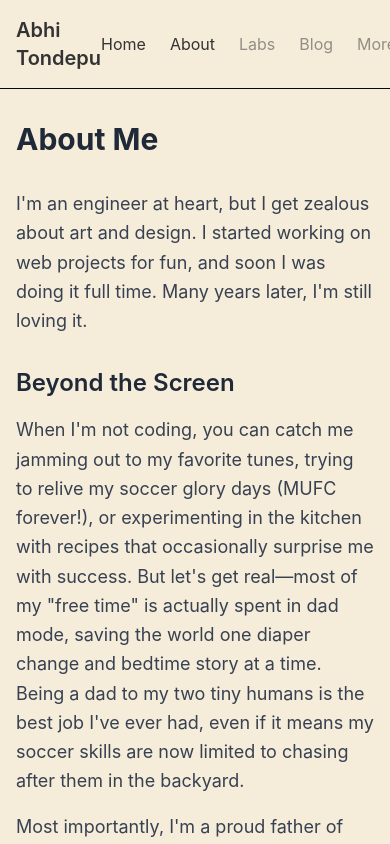
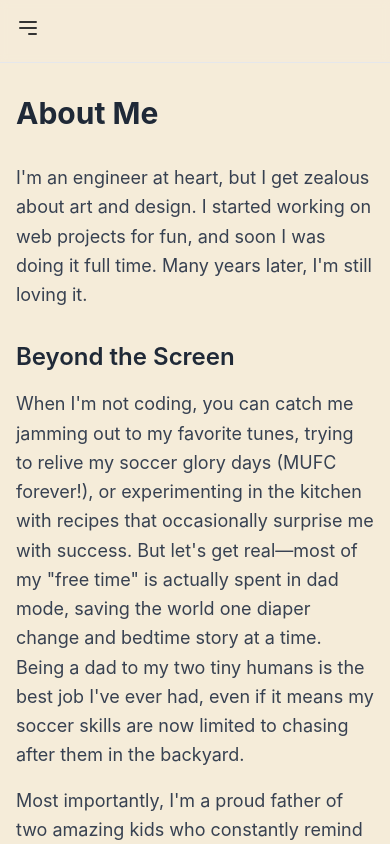
Before and after one commit to abiclub23/folio, a Next.js app: page /about in a window 390 px wide. Shown: the top 844 px of the page. Built offline with nearby package versions, Linux system fonts and the light colour scheme.

Commit message:
mweb menu

```diff
--- a/components/Layout.js
+++ b/components/Layout.js
@@ -1,18 +1,32 @@
 // Layout component for the website
 import Link from 'next/link'
+import { useState, useEffect } from 'react'
 
 export default function Layout({ children }) {
+  const [isMenuOpen, setIsMenuOpen] = useState(false)
+  const [scrolled, setScrolled] = useState(false)
+
+  // Handle scroll effect for header
+  useEffect(() => {
+    const handleScroll = () => {
+      if (window.scrollY > 10) {
+        setScrolled(true)
+      } else {
+        setScrolled(false)
+      }
+    }
+
+    window.addEventListener('scroll', handleScroll)
+    return () => window.removeEventListener('scroll', handleScroll)
+  }, [])
+
   return (
     <div className="min-h-screen flex flex-col">
-      <header className="border-b border-gray-950">
+      <header className={`sticky top-0 z-50 transition-all duration-200 border-b border-gray-200 ${scrolled ? 'bg-[#f5ecd9] shadow-sm' : 'bg-[#f5ecd9]/90 backdrop-blur-sm'}`}>
         <nav className="max-w-5xl mx-auto px-4 sm:px-6 lg:px-8 py-4">
-          <div className="flex justify-between items-center">
-            <div>
-              <Link href="/" className="text-xl font-semibold">
-                Abhi Tondepu
-              </Link>
-            </div>
-            <div className="flex space-x-6">
+          <div className="flex justify-start items-center">
+            {/* Desktop Navigation */}
+            <div className="hidden md:flex space-x-8">
               <Link href="/" className="hover:text-gray-600 transition-colors">
                 Home
               </Link>
@@ -29,7 +43,69 @@ export default function Layout({ children }) {
                 More
               </Link>
             </div>
+
+            {/* Mobile menu button */}
+            <div className="md:hidden">
+              <button
+                onClick={() => setIsMenuOpen(!isMenuOpen)}
+                className="hover:text-gray-600 focus:outline-none"
+                aria-label="Toggle menu"
+              >
+                {!isMenuOpen ? (
+                  <svg className="w-6 h-6" fill="none" stroke="currentColor" viewBox="0 0 24 24" xmlns="http://www.w3.org/2000/svg">
+                    <path strokeLinecap="round" strokeLinejoin="round" strokeWidth={2} d="M4 6h16M4 12h16m-7 6h7" />
+                  </svg>
+                ) : (
+                  <svg className="w-6 h-6" fill="none" stroke="currentColor" viewBox="0 0 24 24" xmlns="http://www.w3.org/2000/svg">
+                    <path strokeLinecap="round" strokeLinejoin="round" strokeWidth={2} d="M6 18L18 6M6 6l12 12" />
+                  </svg>
+                )}
+              </button>
+            </div>
           </div>
+
+          {/* Mobile Navigation */}
+          {isMenuOpen && (
+            <div className="md:hidden mt-4 py-2 border-t border-gray-200 animate-fadeIn">
+              <div className="flex flex-col space-y-4">
+                <Link
+                  href="/"
+                  className="hover:text-gray-600 transition-colors px-2 py-1"
+                  onClick={() => setIsMenuOpen(false)}
+                >
+                  Home
+                </Link>
+                <Link
+                  href="/about"
+                  className="hover:text-gray-600 transition-colors px-2 py-1"
+                  onClick={() => setIsMenuOpen(false)}
+                >
+                  About
+                </Link>
+                <Link
+                  href="#"
+                  className="hover:text-gray-600 transition-colors opacity-50 px-2 py-1"
+                  onClick={() => setIsMenuOpen(false)}
+                >
+                  Labs
+                </Link>
+                <Link
+                  href="#"
+                  className="hover:text-gray-600 transition-colors opacity-50 px-2 py-1"
+                  onClick={() => setIsMenuOpen(false)}
+                >
+                  Blog
+                </Link>
+                <Link
+                  href="#"
+                  className="hover:text-gray-600 transition-colors opacity-50 px-2 py-1"
+                  onClick={() => setIsMenuOpen(false)}
+                >
+                  More
+                </Link>
+              </div>
+            </div>
+          )}
         </nav>
       </header>
 
@@ -39,7 +115,7 @@ export default function Layout({ children }) {
         </div>
       </main>
 
-      <footer className="border-t border-gray-950">
+      <footer className="border-t border-gray-200">
         <div className="max-w-5xl mx-auto px-4 py-4">
           <div className="flex flex-col sm:flex-row justify-between items-center">
             <div className="text-sm">
--- a/pages/index.js
+++ b/pages/index.js
@@ -5,19 +5,23 @@ export default function Home() {
     <>
       <Head>
         <title>Abhi Tondepu</title>
+        <meta name="description" content="Personal website of Abhi Tondepu" />
       </Head>
 
-      <section className="text-center py-12">
-        <h3 className="text-3xl font-bold mb-6">
-          Hi, I'm Abhi Tondepu
-        </h3>
-        <p className="text-xl text-gray-600 max-w-2xl mx-auto">
-          Check back soon for updates!
-        </p>
-        <img src="https://media4.giphy.com/media/v1.Y2lkPTc5MGI3NjExNmx3ZDNlejl2OTRycGliMm00dHZvMGFkanM2NGY2amdleWg0aTMxZSZlcD12MV9pbnRlcm5hbF9naWZfYnlfaWQmY3Q9Zw/0jzKx0JIwHHZ404zrq/giphy.gif" alt="Abhi Tondepu" className="w-1/2 mx-auto" />
+      <div className="flex flex-col items-center justify-center py-12 md:min-h-[70vh]">
+        <h1 className="text-3xl md:text-5xl font-bold text-center mb-8">
+          Abhi Tondepu
+        </h1>
 
-
-      </section>
+        <div className="w-full max-w-md md:max-w-lg mx-auto overflow-hidden rounded-lg">
+          <img
+            src="https://media4.giphy.com/media/v1.Y2lkPTc5MGI3NjExNmx3ZDNlejl2OTRycGliMm00dHZvMGFkanM2NGY2amdleWg0aTMxZSZlcD12MV9pbnRlcm5hbF9naWZfYnlfaWQmY3Q9Zw/0jzKx0JIwHHZ404zrq/giphy.gif"
+            alt="Abhi Tondepu"
+            className="w-full h-auto object-cover"
+            loading="lazy"
+          />
+        </div>
+      </div>
     </>
   )
 }
```
